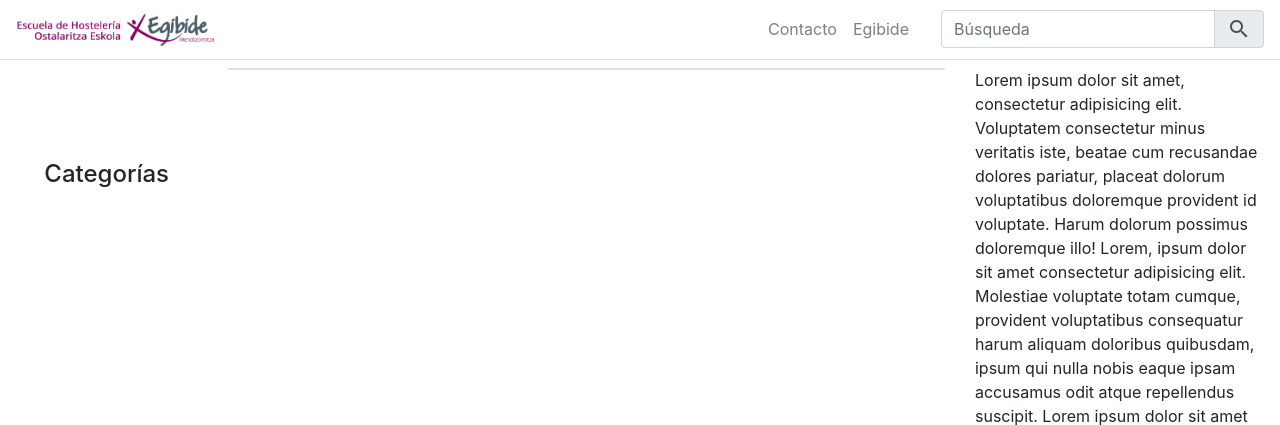
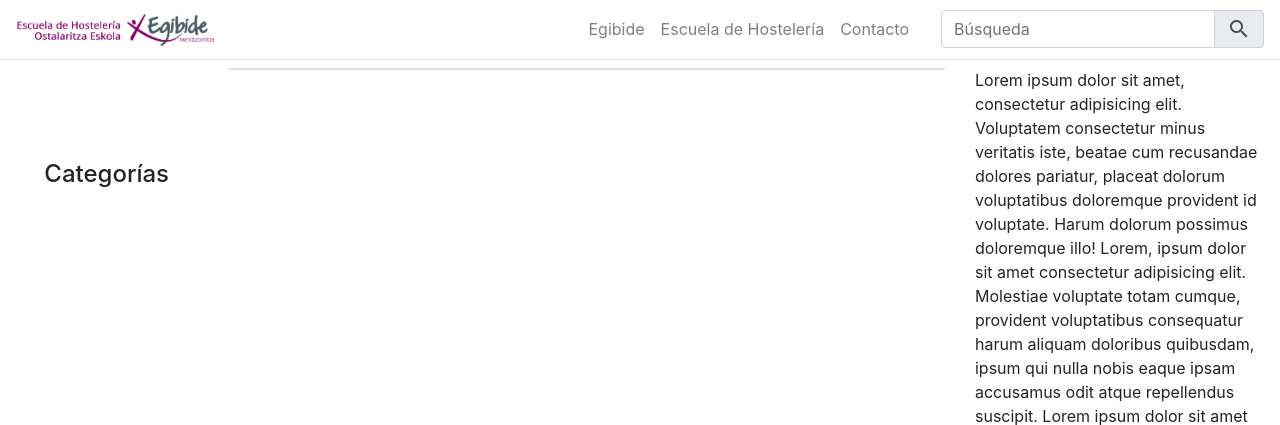
Before and after one commit to tripod-egibide/reto3, a PHP site: page / in a window 1280 px wide. Shown: the top 425 px of the page. Run offline with PHP 8.4, Linux system fonts and the light colour scheme; data that the repository does not hold is empty; some libraries are stand-ins or nearby versions.

Commit message:
Añadido enlace de Escuela de Hosteleria a Navbar

```diff
--- a/view/navbar.twig
+++ b/view/navbar.twig
@@ -8,10 +8,13 @@
     <div class="collapse navbar-collapse" id="navbarCollapse">
         <ul class="navbar-nav ml-auto">
             <li class="nav-item">
-                <a class="nav-link" href="https://www.egibide.org/campus-mendizorrotza/">Contacto</a>
+                <a class="nav-link" href="https://www.egibide.org/">Egibide</a>
             </li>
             <li class="nav-item">
-                <a class="nav-link" href="https://www.egibide.org/">Egibide</a>
+                <a class="nav-link" href="https://www.egibide.org/escuela-de-hosteleria/">Escuela de Hostelería</a>
+            </li>
+            <li class="nav-item">
+                <a class="nav-link" href="https://www.egibide.org/campus-mendizorrotza/">Contacto</a>
             </li>
             {% if administrador %}
             <li class="nav-item dropdown">
```
